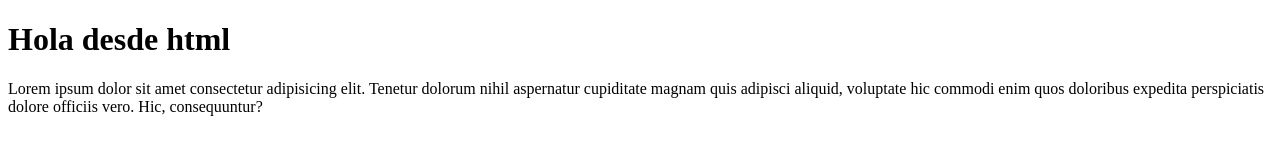
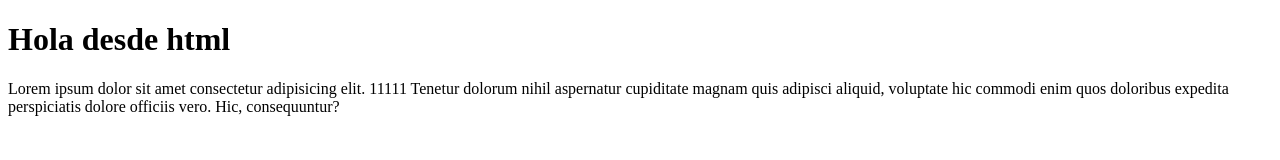
Before and after one commit to evaAlvarez/git-ejemplo, a plain HTML site: page index.html in a window 1280 px wide. Drawn offline with Linux system fonts and the light colour scheme.

Commit message:
agregando tood

```diff
--- a/index.html
+++ b/index.html
@@ -7,6 +7,6 @@
 </head>
 <body>
     <h1>Hola desde html</h1>
-    <p>Lorem ipsum dolor sit amet consectetur adipisicing elit. Tenetur dolorum nihil aspernatur cupiditate magnam quis adipisci aliquid, voluptate hic commodi enim quos doloribus expedita perspiciatis dolore officiis vero. Hic, consequuntur?</p>
+    <p>Lorem ipsum dolor sit amet consectetur adipisicing elit. 11111 Tenetur dolorum nihil aspernatur cupiditate magnam quis adipisci aliquid, voluptate hic commodi enim quos doloribus expedita perspiciatis dolore officiis vero. Hic, consequuntur?</p>
 </body>
 </html>
```
